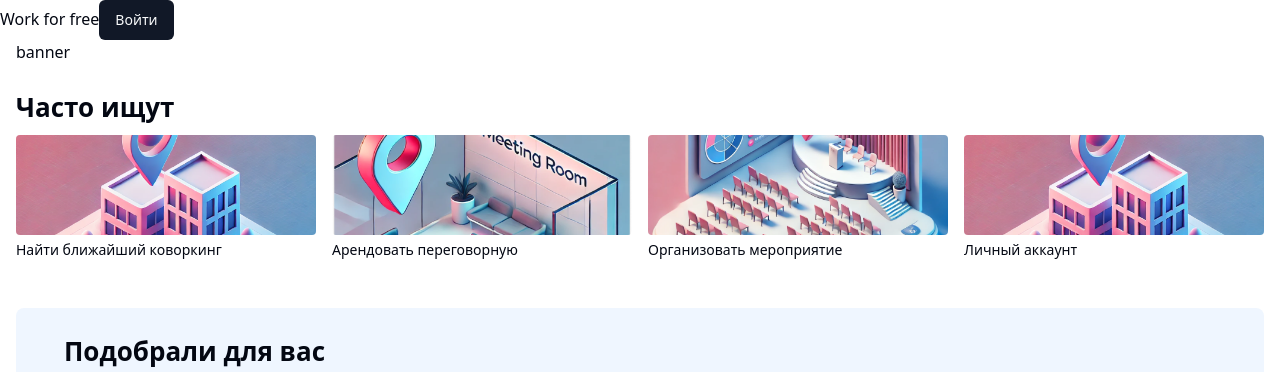
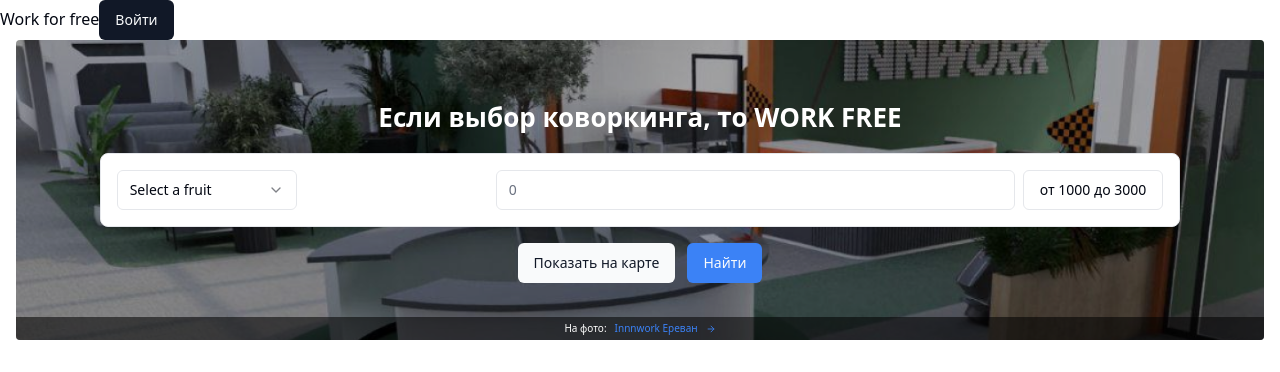
Before and after one commit to Work-F-free/client, a React (Vite) app: page / in a window 1280 px wide. Shown: the top 372 px of the page. Built offline with nearby package versions, Linux system fonts and the light colour scheme.

Commit message:
Я НАКОСЯЧИЛА

```diff
--- a/package.json
+++ b/package.json
@@ -16,6 +16,7 @@
     "@radix-ui/react-label": "^2.1.1",
     "@radix-ui/react-popover": "^1.1.5",
     "@radix-ui/react-select": "^2.1.5",
+    "@radix-ui/react-slider": "^1.2.2",
     "@radix-ui/react-slot": "^1.1.1",
     "@radix-ui/react-tabs": "^1.1.2",
     "@reduxjs/toolkit": "^2.5.1",
--- a/src/components/banner/banner.tsx
+++ b/src/components/banner/banner.tsx
@@ -1,13 +1,37 @@
 import { FC } from 'react';
+
+import { CoworkingSearch } from '@/feature/search';
+import { Title } from '../title';
+import { ArrowRight } from 'lucide-react';
+import { Link } from 'react-router-dom';
+
 
 interface BannerProps {
   className?: string
 }
 
-export const Banner: FC<BannerProps> =  (({ }) => {
+
+export const Banner: FC<BannerProps> = (({ }) => {
   return (
-    <div>
-      banner
+    <div className="min-h-[300px] relative overflow-hidden rounded">
+      <img className="w-full object-cover object-center h-full absolute top-0 " src='/banner-bg.png' alt='banner' />
+      <div className='h-full absolute  w-full bg-black/35'></div>
+      <div className='w-full flex justify-center text-[10px] py-1 font-light gap-2 absolute bottom-0 bg-black/55 text-center'>
+        <span className='text-white'> На фото: </span>
+        <Link to='/'>
+          <span className='flex gap-2 items-center'>
+            <span className='text-blue-500'>Innnwork Eреван </span>
+            <ArrowRight size={10} className={'stroke-blue-500'} />
+          </span>
+        </Link>
+      </div>
+
+      <div className='absolute h-full w-full'>
+        <div className='flex flex-col p-6 gap-4 h-full items-center justify-center  '>
+          <Title text={'Если выбор коворкинга, то WORK FREE '} size="md" className="font-semibold  text-center text-white" />
+          <CoworkingSearch />
+        </div>
+      </div>
     </div>
   );
 })
--- a/src/components/often-searched/often-searched.tsx
+++ b/src/components/often-searched/often-searched.tsx
@@ -32,7 +32,7 @@ export const OftenSearched: React.FC<OftenSearchedProps> = ({ className }) => {
   return (
     <div className={cn(className)}>
       <Title text={'Часто ищут'} size="md" className="mb-2 font-bold" />
-      <div className='grid md:grid-cols-2 lg:grid-cols-4  gap-4 '>  {
+      <div className='grid md:grid-cols-2 lg:grid-cols-4 gap-4 '>  {
         list.map((item) => (
           <Link to={item.path}>
             <div className="h-[100px] relative overflow-hidden rounded">
--- /dev/null
+++ b/src/components/range-slider/index.tsx
@@ -0,0 +1,2 @@
+import { RangeSlider } from './range-slider'
+export { RangeSlider }
--- /dev/null
+++ b/src/components/range-slider/range-slider.tsx
@@ -0,0 +1,66 @@
+import React from 'react';
+import * as SliderPrimitive from '@radix-ui/react-slider';
+import { cn } from '@/lib/shadcn/utils';
+
+
+type SliderProps = {
+  className?: string;
+  min: number;
+  max: number;
+  step: number;
+  formatLabel?: (value: number) => string;
+  value?: number[] | readonly number[];
+  onValueChange?: (values: number[]) => void;
+};
+
+export const RangeSlider = React.forwardRef(
+  (
+    { className, min, max, step, formatLabel, value, onValueChange, ...props }: SliderProps,
+    ref,
+  ) => {
+    const initialValue = Array.isArray(value) ? value : [min, max];
+    const [localValues, setLocalValues] = React.useState(initialValue);
+
+    React.useEffect(() => {
+      setLocalValues(Array.isArray(value) ? value : [min, max]);
+    }, [min, max, value]);
+
+    const handleValueChange = (newValues: number[]) => {
+      setLocalValues(newValues);
+      if (onValueChange) {
+        onValueChange(newValues);
+      }
+    };
+
+    return (
+      <SliderPrimitive.Root
+        ref={ref as React.RefObject<HTMLDivElement>}
+        min={min}
+        max={max}
+        step={step}
+        value={localValues}
+        onValueChange={handleValueChange}
+        className={cn('relative flex w-full touch-none select-none mb-6 items-center', className)}
+        {...props}>
+        <SliderPrimitive.Track className="relative h-1 w-full grow overflow-hidden rounded-full bg-primary/20">
+          <SliderPrimitive.Range className="absolute h-full bg-primary" />
+        </SliderPrimitive.Track>
+        {localValues.map((value, index) => (
+          <React.Fragment key={index}>
+            <div
+              className="absolute text-center"
+              style={{
+                left: `calc(${((value - min) / (max - min)) * 100}% + 0px)`,
+                top: `10px`,
+              }}>
+              <span className="text-sm">{formatLabel ? formatLabel(value) : value}</span>
+            </div>
+            <SliderPrimitive.Thumb className="block h-4 w-4 rounded-full border border-primary/50 bg-white shadow transition-colors focus-visible:outline-none focus-visible:ring-1 focus-visible:ring-ring disabled:pointer-events-none disabled:opacity-50" />
+          </React.Fragment>
+        ))}
+      </SliderPrimitive.Root>
+    );
+  },
+);
+
+RangeSlider.displayName = SliderPrimitive.Root.displayName;
--- /dev/null
+++ b/src/feature/search/components/coworking-search.tsx
@@ -0,0 +1,140 @@
+import React, { useState, useCallback } from "react";
+import { Card } from "@/components/ui/card.tsx";
+import { Form } from "@/components/ui/form.tsx";
+import { zodResolver } from "@hookform/resolvers/zod";
+import { SubmitHandler, useForm } from "react-hook-form";
+import { searchShema, TSearchForm } from "../shema/shema-search";
+import { Button } from "@/components/ui/button";
+import { Popover, PopoverContent, PopoverTrigger } from "@/components/ui/popover";
+import { RangeSlider } from "@/components/range-slider";
+import { Input } from "@/components/ui/input";
+import { Select, SelectContent, SelectGroup, SelectItem, SelectLabel, SelectTrigger, SelectValue } from "@/components/ui/select";
+
+interface Prices {
+  priceFrom: number;
+  priceTo: number;
+}
+
+export const CoworkingSearch = () => {
+  const [prices, setPrices] = useState<Prices>({
+    priceFrom: 1000,
+    priceTo: 3000,
+  });
+  const [quantity, setQuantity] = useState()
+
+  const updatePrices = useCallback(
+    (newValues: number[]) => {
+      setPrices({
+        priceFrom: newValues[0],
+        priceTo: newValues[1],
+      });
+    },
+    [setPrices]
+  );
+
+  const searchFrom = useForm<TSearchForm>({
+    resolver: zodResolver(searchShema),
+    defaultValues: {
+
+    },
+  });
+
+  const handlerSubmitForm: SubmitHandler<TSearchForm> = (data) => {
+    console.log(data);
+    console.log("Prices:", prices); // Выводим значения цен при отправке формы
+  };
+
+  return (
+    <>
+      <Card className="p-4">
+        <Form {...searchFrom}>
+          <div
+            className={"flex gap-2"}
+          >
+            <div className='grid md:grid-cols-2 lg:grid-cols-4 gap-4 '>
+              <Select>
+                <SelectTrigger className="w-[180px]">
+                  <SelectValue placeholder="Select a fruit" />
+                </SelectTrigger>
+                <SelectContent>
+                  <SelectGroup>
+                    <SelectLabel>Fruits</SelectLabel>
+                    <SelectItem value="apple">Apple</SelectItem>
+                    <SelectItem value="banana">Banana</SelectItem>
+                    <SelectItem value="blueberry">Blueberry</SelectItem>
+                    <SelectItem value="grapes">Grapes</SelectItem>
+                    <SelectItem value="pineapple">Pineapple</SelectItem>
+                  </SelectGroup>
+                </SelectContent>
+              </Select>
+            </div>
+            <Input
+              type="number"
+              placeholder="0"
+              min={0}
+              max={10000}
+              value={quantity}
+              onChange={(e) =>
+                setQuantity(quantity)
+              }
+            />
+
+            <Popover>
+              <PopoverTrigger>
+                <Button variant="outline">
+                  от {prices.priceFrom} до {prices.priceTo}
+                </Button>
+              </PopoverTrigger>
+              <PopoverContent className="w-80">
+                <div className="mt-4">
+                  {/* <p className="font-bold mb-3">Цена от и до:</p>
+                  <div className="flex gap-3 mb-5">
+                    <Input
+                      type="number"
+                      placeholder="0"
+                      min={0}
+                      max={10000}
+                      value={String(prices.priceFrom)}
+                      onChange={(e) =>
+                        setPrices({ ...prices, priceFrom: Number(e.target.value) })
+                      }
+                    />
+                    <Input
+                      type="number"
+                      min={0}
+                      max={10000}
+                      placeholder="10000"
+                      value={String(prices.priceTo)}
+                      onChange={(e) =>
+                        setPrices({ ...prices, priceTo: Number(e.target.value) })
+                      }
+                    />
+                  </div> */}
+
+                  <RangeSlider
+                    min={0}
+                    max={10000}
+                    step={100}
+                    value={[prices.priceFrom, prices.priceTo]}
+                    onValueChange={updatePrices}
+                  />
+                </div>
+              </PopoverContent>
+            </Popover>
+
+
+          </div>
+        </Form>
+      </Card>
+
+      <div className="flex justify-end gap-3">
+        <Button className={"dark"} type={"submit"} onClick={searchFrom.handleSubmit(handlerSubmitForm)}>
+          Показать на карте
+        </Button>
+        <Button className={"bg-blue-500"} type={"submit"} onClick={searchFrom.handleSubmit(handlerSubmitForm)}>
+          Найти
+        </Button>
+      </div>
+    </>
+  );
+};
--- /dev/null
+++ b/src/feature/search/components/search-form.tsx
@@ -0,0 +1,15 @@
+import { SubmitHandler, useForm } from "react-hook-form";
+
+import { Form } from "@/components/ui/form.tsx";
+
+import { TSearchForm } from "../shema/shema-search.ts";
+
+export const SearchForm = () => {
+  const handlerSubmitForm: SubmitHandler<TSearchForm> = (data) => {
+    console.log(data);
+  };
+
+  return (
+    <></>
+  );
+};
--- /dev/null
+++ b/src/feature/search/index.ts
@@ -0,0 +1,5 @@
+import { CoworkingSearch } from "./components/coworking-search.tsx";
+
+export {
+  CoworkingSearch,
+}
--- /dev/null
+++ b/src/feature/search/shema/shema-search.ts
@@ -0,0 +1,7 @@
+import { z } from "zod";
+
+export const searchShema = z.object({
+
+});
+
+ export type TSearchForm = z.infer<typeof searchShema>;
```
Also changed, not shown: public/banner-bg.png (added), 1 other file (tests, documents, lock files or other folders).
